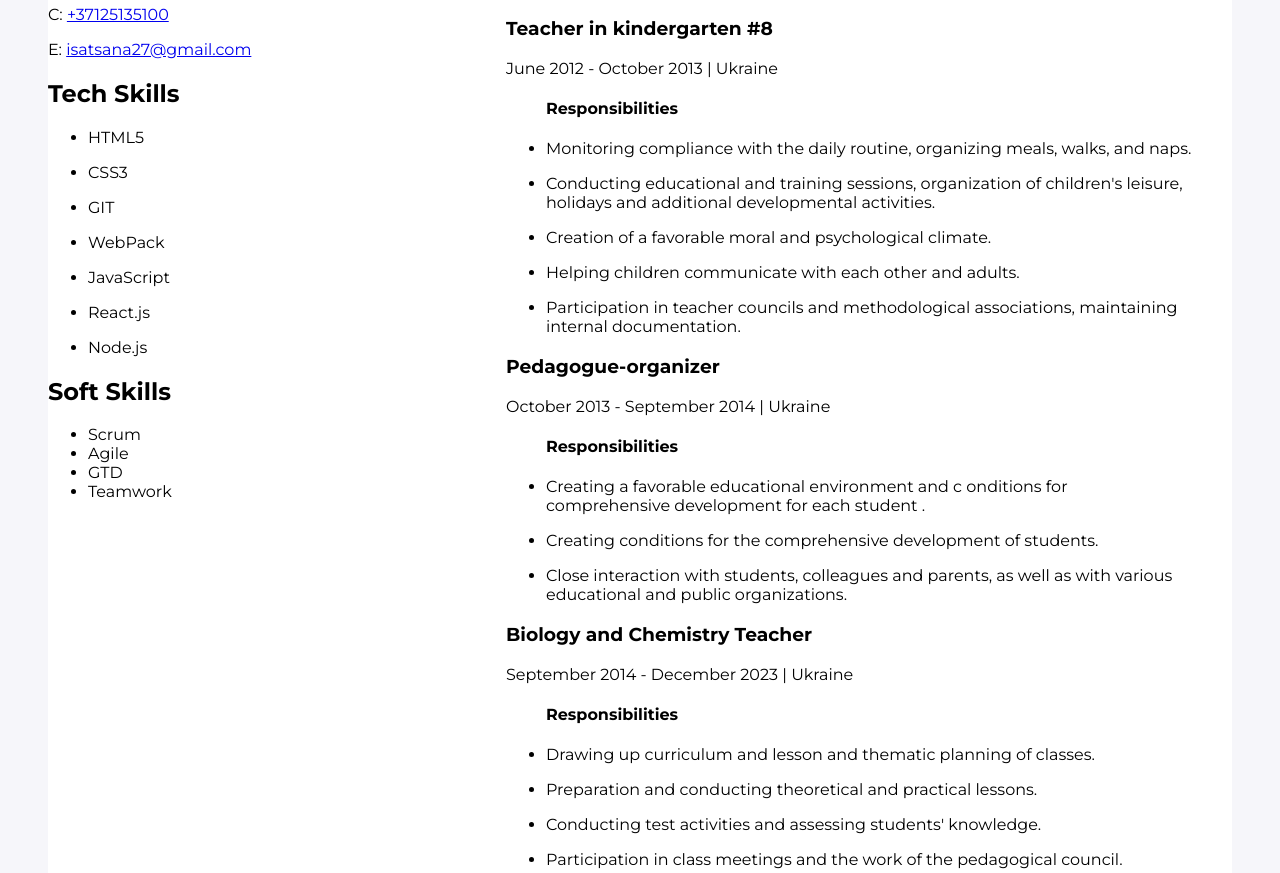
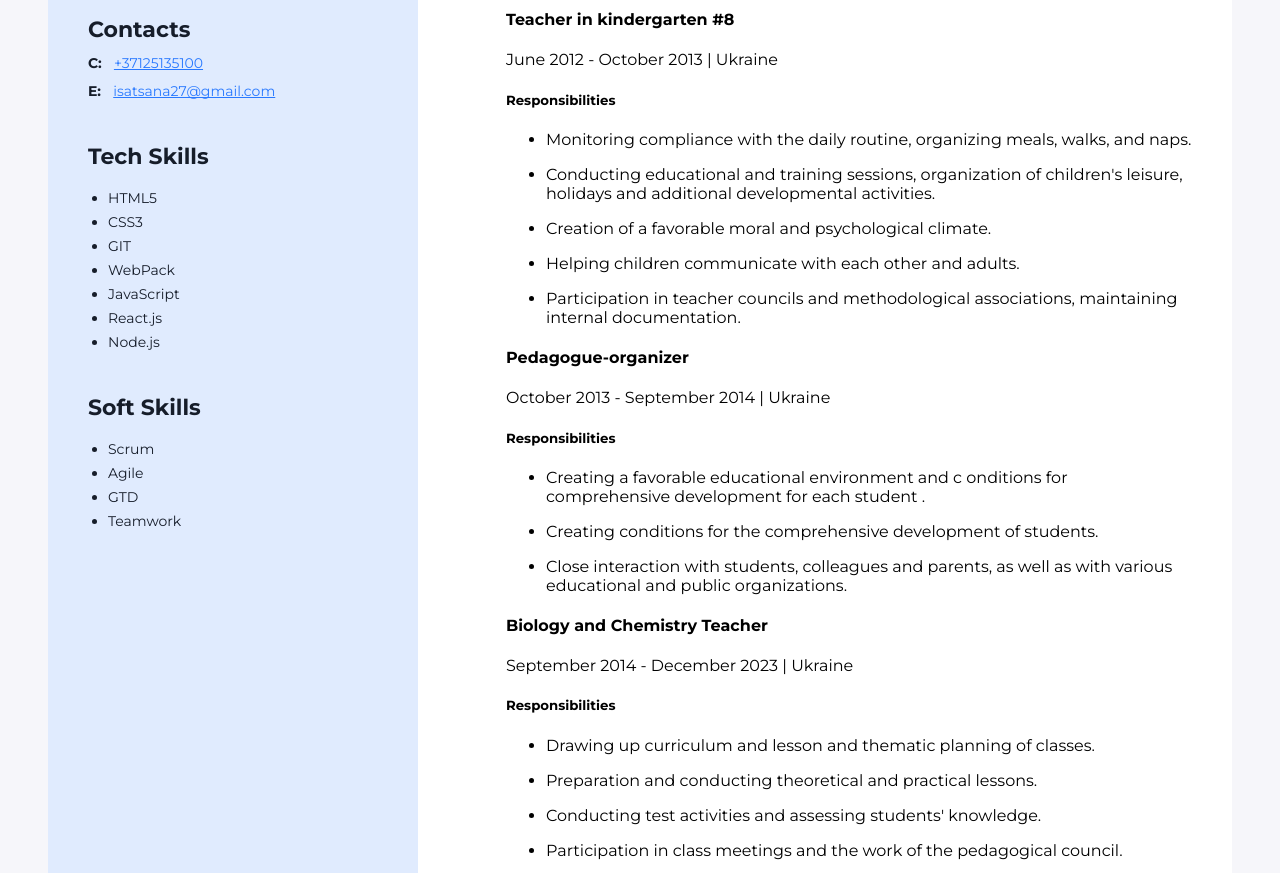
Before and after one commit to Inna-kv27/resume-project, a plain HTML site: page index.html in a window 1280 px wide. Shown: the part 486-1359 px from the top of the page. Drawn offline with Linux system fonts and the light colour scheme.

Commit message:
four works

```diff
--- a/css/styles.css
+++ b/css/styles.css
@@ -10,6 +10,8 @@ body {
     flex-direction: row-reverse;
 }
 
+
+/* ---------Main-content--------- */
 .main-content {
     padding-left: 88px;
     padding-top: 80px;
@@ -17,3 +19,103 @@ body {
     padding-bottom: 80px;
     box-sizing: border-box;
 }
+
+
+/* ----------Sidebar------------ */
+.sidebar {
+    background: #e0ebfe;
+    padding-top: 40px;
+    padding-bottom: 40px;
+    box-sizing: border-box;
+    width: 370px;
+}
+
+.sidebar-content {
+    padding-left: 40px;
+    padding-top: 40px;
+    padding-right: 40px;
+    box-sizing: border-box;
+}
+
+/* -----Contacts------- */
+.contacts-container {
+    margin-bottom: 40px;
+}
+
+.contacts-title {
+    font-weight: 700;
+    font-size: 22px;
+    color: #161d2a;
+    line-height: normal;
+    margin-top: 0;
+    margin-bottom: 8px;
+}
+
+.contacts-type {
+    font-weight: 700;
+    font-size: 14px;
+    line-height: 24px;
+    color: #161d2a;
+    margin-right: 8px;
+}
+
+.contacts-link {
+    font-weight: 400;
+    font-size: 14px;
+    line-height: 24px;
+    text-decoration: underline;
+    text-decoration-skip-ink: none;
+    color: #2979ff;
+}
+
+.contacts-item {
+    margin-top: 0;
+    margin-bottom: 4px;
+}
+
+/* ----Tech Skills------ */
+
+.skills-container {
+    margin-bottom: 40px;
+}
+
+.skills-titl {
+    font-weight: 700;
+    font-size: 22px;
+    color: #161d2a;
+    line-height: normal;
+    margin-top: 0;
+    margin-bottom: 8px;
+}
+
+.skills-list {
+    padding-left: 20px;
+}
+.skills-list-item {
+    font-weight: 400;
+    font-size: 14px;
+    line-height: 24px;
+    color: #161d2a;
+}
+
+/* -- Soft Skills --- */
+
+.soft-titl {
+    font-weight: 700;
+    line-height: normal;
+    font-size: 22px;
+    color: #161d2a;
+    margin-top: 0;
+    margin-bottom: 8px;
+}
+
+.soft-list {
+    padding-left: 20px;
+}
+
+.soft-list-item {
+    font-weight: 400;
+    font-size: 14px;
+    line-height: 24px;
+    color: #161d2a;
+}
--- a/index.html
+++ b/index.html
@@ -1,8 +1,8 @@
 <!DOCTYPE html>
 <html lang="en">
     <head>
-        <meta charset="UTF-8" />
-        <meta name="viewport" content="width=device-width, initial-scale=1.0" />
+        <meta charset="UTF-8" >
+        <meta name="viewport" content="width=device-width, initial-scale=1.0" >
         <title>My resume</title>
 
         <link rel="preconnect" href="https://fonts.googleapis.com">
@@ -13,14 +13,14 @@
     </head>
     <body>
         <!-- Wrapper -->
-        <di class="wrapper">
+        <div class="wrapper">
 
             <!-- Main content -->
             <div class="main-content">
 
                 <!-- My info -->
                 <div>
-                    <h3>Front-End Developer</h3>
+                    <h2>Front-End Developer</h2>
                     <h1>Inna Kvitka</h1>
                     <p>
                         Lorem ipsum dolor sit amet, consectetur adipiscing elit, sed do
@@ -32,7 +32,7 @@
 
                 <!-- My projects -->
                 <div>
-                    <h2>Projects</h2>
+                    <h3>Projects</h3>
                     <ol>
                         <li class="project-item">
                             <a href="https://hellen.p.goit.global/" target="_blank">
@@ -60,14 +60,14 @@
 
                 <!-- Work experience -->
                 <div>
-                    <h2>Work Experience</h2>
+                    <h3>Work Experience</h3>
 
                     <!-- Country 1 -->
                     <div>
-                        <h3>Teacher in kindergarten #8 </h3>
+                        <h4>Teacher in kindergarten #8 </h4>
                         <p>June 2012 - October 2013 |   Ukraine</p>
+                        <h5>Responsibilities</h5>
                         <ul>
-                            <h4>Responsibilities</h4>
                             <li>
                                 <p>
                                     Monitoring compliance with the daily routine, organizing meals, walks, and naps.
@@ -99,10 +99,10 @@
 
                     <!-- Country 2 -->
                     <div>
-                        <h3>Pedagogue-organizer</h3>
+                        <h4>Pedagogue-organizer</h4>
                         <p>October 2013 - September 2014  |   Ukraine</p>
+                        <h5>Responsibilities</h5>
                         <ul>
-                            <h4>Responsibilities</h4>
                             <li>
                                 <p>
                                     Creating a favorable educational environment and c
@@ -125,10 +125,10 @@
 
                     <!-- Country 3 -->
                     <div>
-                        <h3>Biology and Chemistry Teacher</h3>
+                        <h4>Biology and Chemistry Teacher</h4>
                         <p>September 2014 - December 2023   |   Ukraine</p>
+                        <h5>Responsibilities</h5>
                         <ul>
-                            <h4>Responsibilities</h4>
                             <li>
                                 <p>
                                     Drawing up curriculum and lesson and thematic planning of classes.
@@ -166,7 +166,7 @@
                 </div>
                 <!-- Education -->
                 <div>
-                    <h2>Education</h2>
+                    <h3>Education</h3>
 
                     <p>Luhansk National University</p>
                     <p>Primary school teacher</p>
@@ -183,58 +183,52 @@
             </div>
 
             <!-- Sidebar -->
-            <aside>
+            <aside class="sidebar">
                 <img
-                    src="img/Frame 1.jpg"
+                    src="img/my-logo.jpg"
                     alt="my photo"
                     width="370"
                     height="370"
                 >
+                <div class="sidebar-content">
                         <!-- Contacts -->
-                <div>
-                    <h2>Contacts</h2>
-                    <p>C: <a href="tel:+37125135100">+37125135100</a></p>
-                    <p>E: <a href="malto:isatsana27@gmail.com">isatsana27@gmail.com</a></p>
+                        <div class="contacts-container">
+                            <h3 class="contacts-title">Contacts</h3>
+                            <p class="contacts-item">
+                                <span class="contacts-type">C:</span>
+                                <a class="contacts-link" href="tel:+37125135100">+37125135100</a>
+                            </p>
+                            <p class="contacts-item">
+                                <span class="contacts-type">E:</span>
+                                <a class="contacts-link" href="malto:isatsana27@gmail.com">isatsana27@gmail.com</a>
+                            </p>
                         </div>
 
                         <!-- Tech Skills -->
-                <div>
-                    <h2>Tech Skills</h2>
-                    <ul>
-                        <li>
-                            <p>HTML5</p>
-                        </li>
-                        <li>
-                            <p>CSS3</p>
-                        </li>
-                        <li>
-                            <p>GIT</p>
-                        </li>
-                        <li>
-                            <p>WebPack</p>
-                        </li>
-                        <li>
-                            <p>JavaScript</p>
-                        </li>
-                        <li>
-                            <p>React.js</p>
-                        </li>
-                        <li>
-                            <p>Node.js</p>
-                        </li>
+                        <div class="skills-container">
+                            <h3 class="skills-titl">Tech Skills</h3>
+                            <ul class="skills-list">
+                                <li class="skills-list-item">HTML5</li>
+                                <li class="skills-list-item">CSS3</li>
+                                <li class="skills-list-item">GIT</li>
+                                <li class="skills-list-item">WebPack</li>
+                                <li class="skills-list-item">JavaScript</li>
+                                <li class="skills-list-item">React.js</li>
+                                <li class="skills-list-item">Node.js</li>
                             </ul>
                         </div>
                         <!-- Soft Skills -->
-                <div>
-                    <h2>Soft Skills</h2>
-                    <ul>
-                        <li>Scrum</li>
-                        <li>Agile</li>
-                        <li>GTD</li>
-                        <li>Teamwork</li>
+                        <div class="soft-container">
+                            <h3 class="soft-titl">Soft Skills</h3>
+                            <ul class="soft-list">
+                                <li class="soft-list-item">Scrum</li>
+                                <li class="soft-list-item">Agile</li>
+                                <li class="soft-list-item">GTD</li>
+                                <li class="soft-list-item">Teamwork</li>
                             </ul>
                         </div>
+                </div>
             </aside>
-        </di>
+        </div>
     </body>
 </html>
```
Also changed, not shown: img/my-logo.jpg (added). Lines whose indentation alone changed are shown as unchanged.
